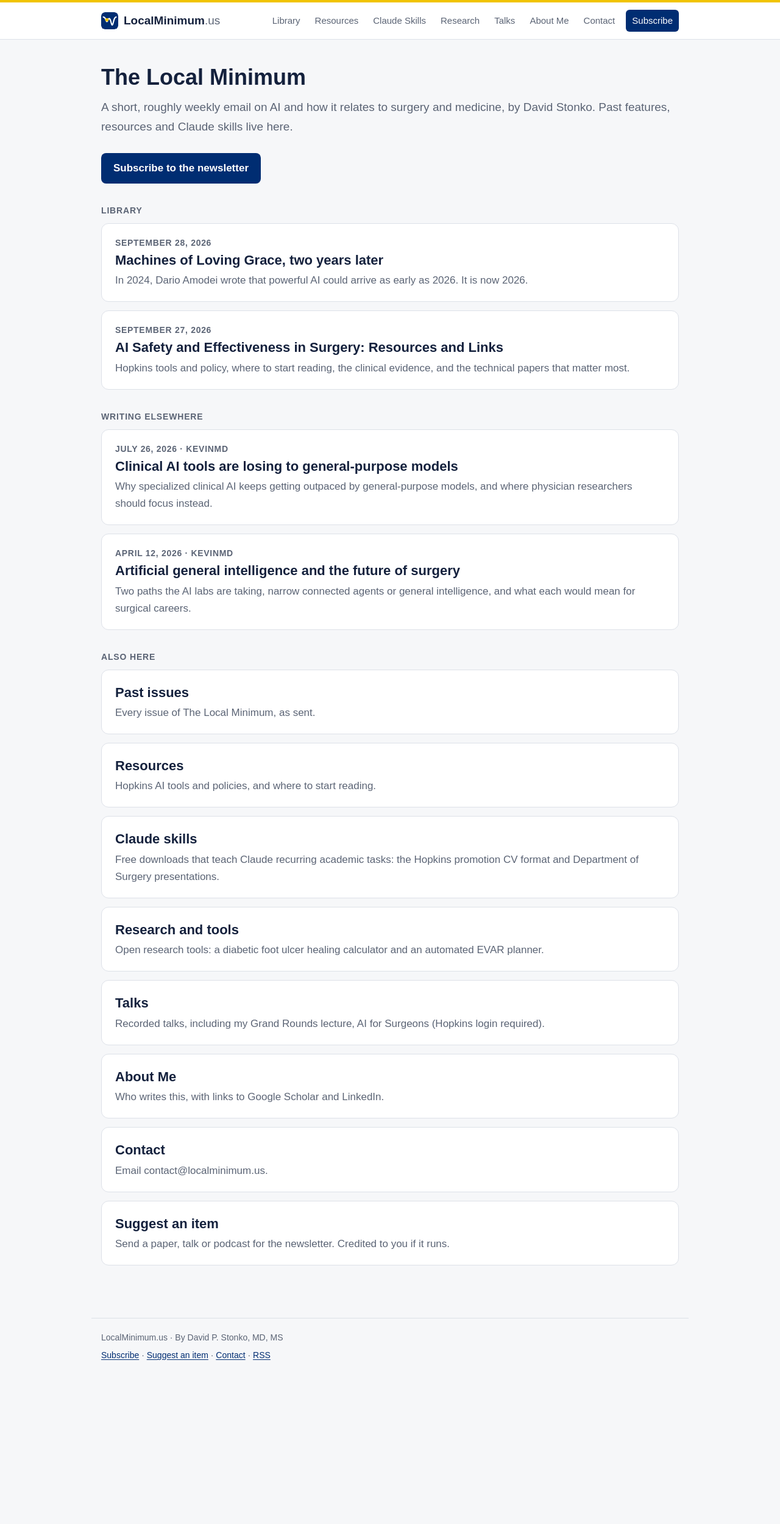
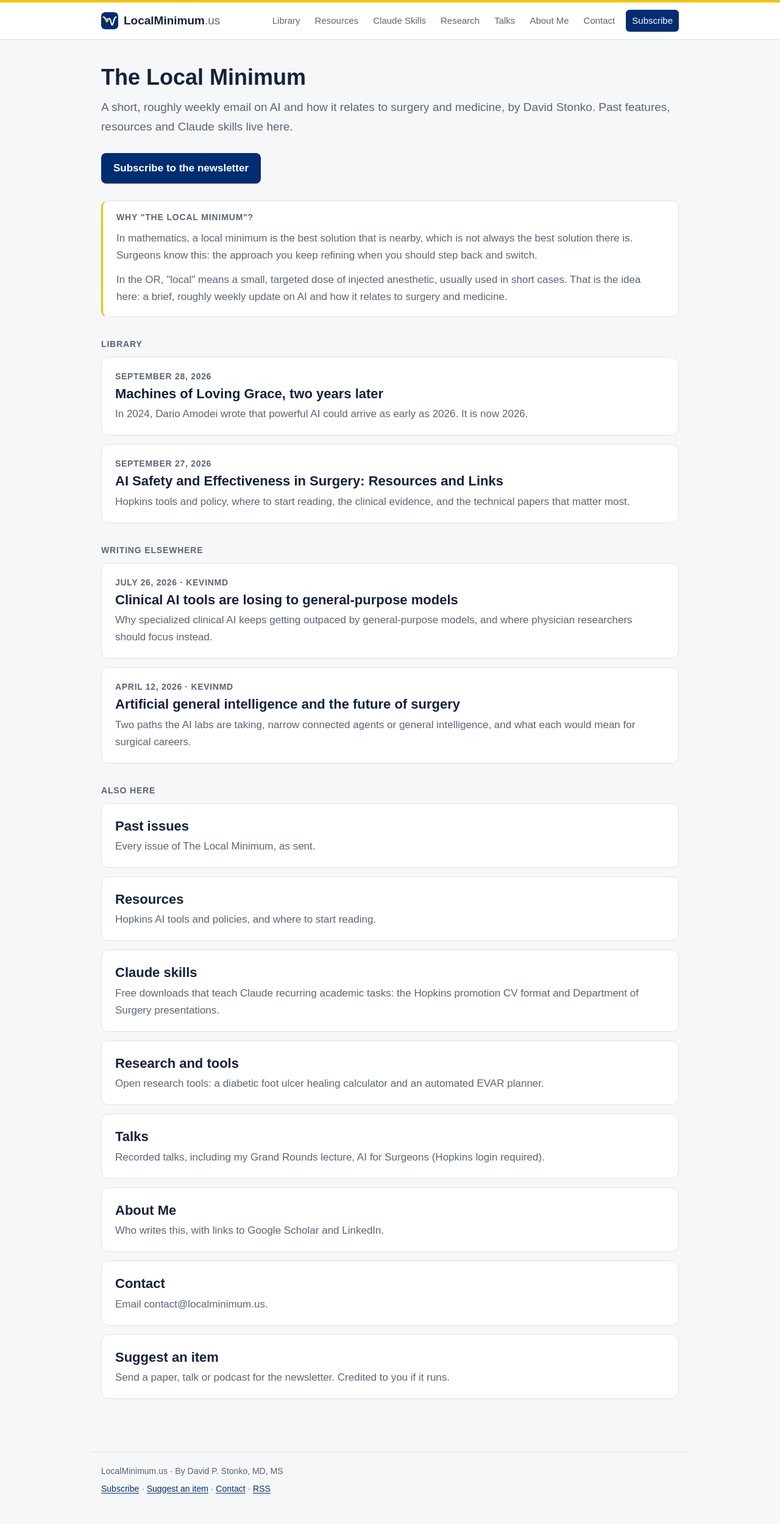
Before and after one commit to davidstonko/ai-surgery, a Jekyll site: the page built from docs/index.html, in a window 1280 px wide. Shown: the whole page at 61% size. Built offline with Jekyll 4.4.1, drawn with Linux system fonts in a browser that asks for light colours; before the commit the page ends 2280 px from its top, so only the background shows below that.

Commit message:
Home: explain the name under the subscribe button
Co-Authored-By: Claude Opus 5.5 <noreply@anthropic.com>
Claude-Session: https://claude.ai/code/session_01CC9uqAMJHVu3pkJefiANJN

```diff
--- a/docs/assets/site.css
+++ b/docs/assets/site.css
@@ -88,3 +88,6 @@ h1 { font-size: 36px; margin: 0 0 12px; }
 .prose pre { background: var(--soft); border: 1px solid var(--line); border-radius: 8px; padding: 12px 14px; margin: 0 0 16px; white-space: pre-wrap; word-break: break-word; font-size: 14px; line-height: 1.5; }
 .prose code { font-family: ui-monospace, Menlo, Consolas, monospace; font-size: 0.92em; }
 .prose pre code { font-size: inherit; }
+
+.why-name { background: var(--card); border: 1px solid var(--line); border-left: 3px solid #F1C400; border-radius: 10px; padding: 18px 22px 6px; margin: 0 0 12px; }
+.why-name p { margin: 0 0 12px; color: var(--muted); }
--- a/docs/index.html
+++ b/docs/index.html
@@ -7,7 +7,13 @@ head_title: "The Local Minimum: AI in Surgery and Medicine | David Stonko, MD, M
 ---
 <h1>The Local Minimum</h1>
 <p class="lede">A short, roughly weekly email on AI and how it relates to surgery and medicine, by David Stonko. Past features, resources and Claude skills live here.</p>
-<p style="margin:0 0 36px"><a href="{{ '/subscribe/' | relative_url }}" style="display:inline-block;background:var(--accent);color:var(--accent-ink);padding:11px 20px;border-radius:8px;font-weight:600;text-decoration:none">Subscribe to the newsletter</a></p>
+<p style="margin:0 0 28px"><a href="{{ '/subscribe/' | relative_url }}" style="display:inline-block;background:var(--accent);color:var(--accent-ink);padding:11px 20px;border-radius:8px;font-weight:600;text-decoration:none">Subscribe to the newsletter</a></p>
+
+<div class="why-name">
+  <h2 class="section-title" style="margin-top:0">Why "The Local Minimum"?</h2>
+  <p>In mathematics, a local minimum is the best solution that is nearby, which is not always the best solution there is. Surgeons know this: the approach you keep refining when you should step back and switch.</p>
+  <p>In the OR, "local" means a small, targeted dose of injected anesthetic, usually used in short cases. That is the idea here: a brief, roughly weekly update on AI and how it relates to surgery and medicine.</p>
+</div>
 
 <h2 class="section-title">Library</h2>
 <ul class="list">
```
